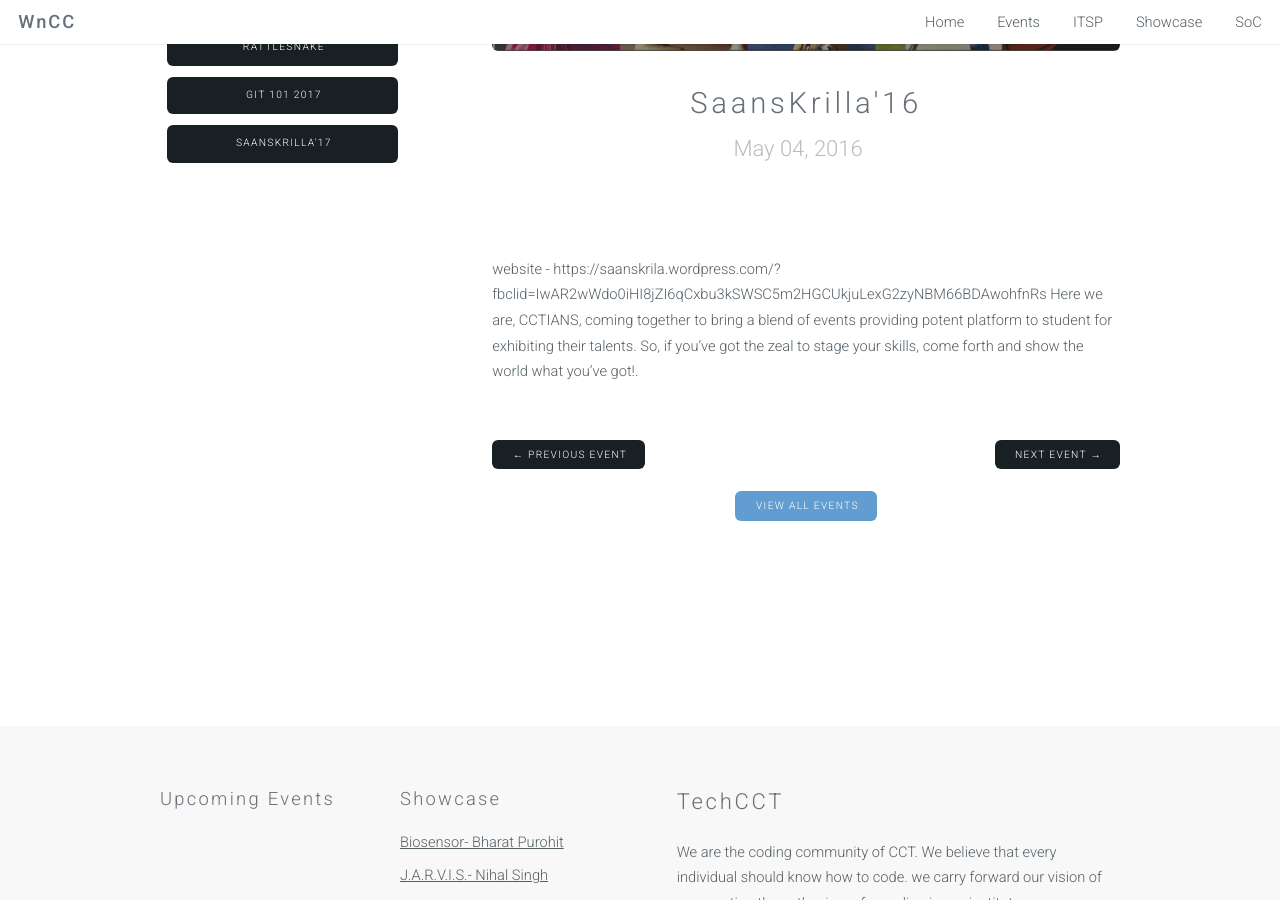
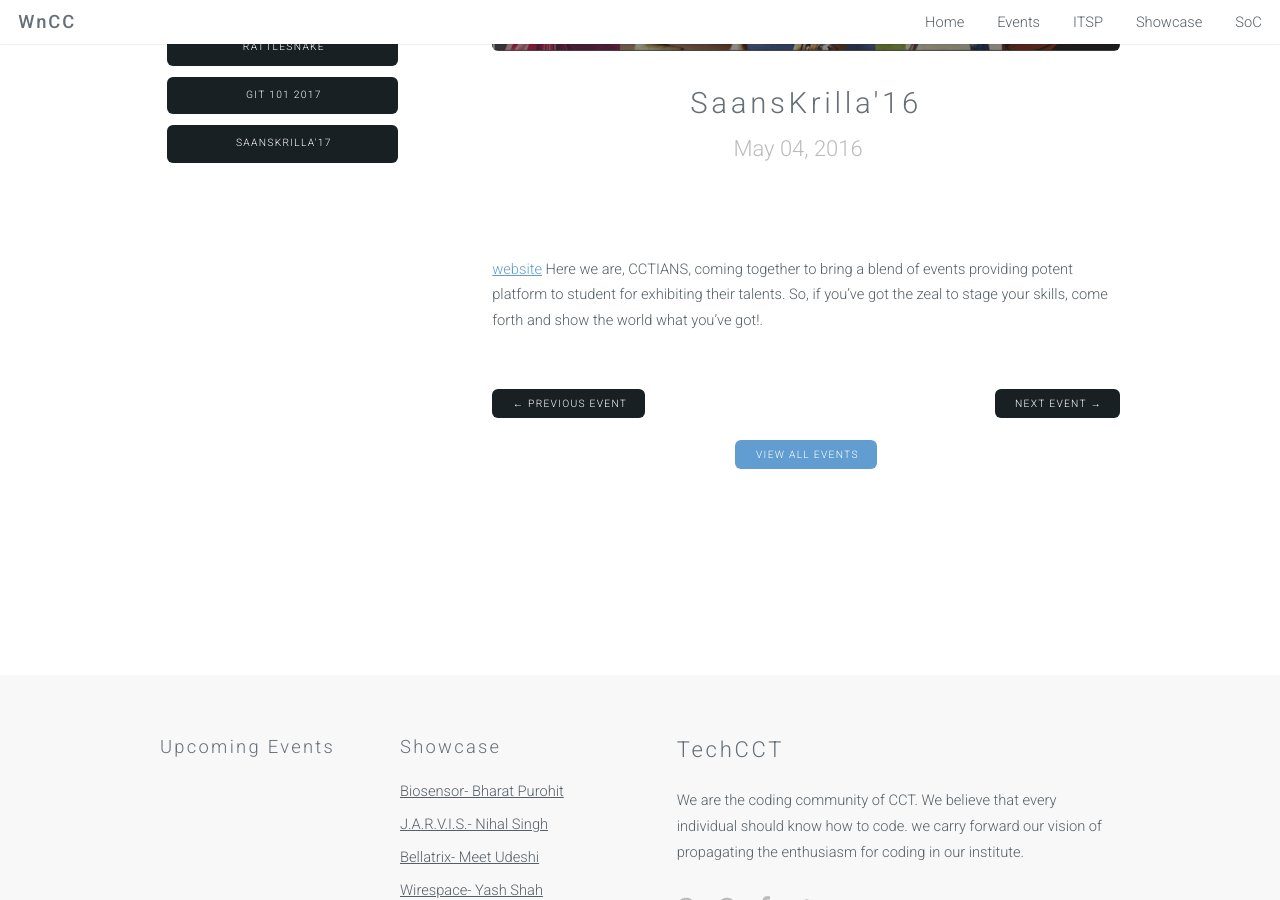
Before and after one commit to TechCCT/TechCCT.github.io, a Jekyll site: the page built from _events/SaansKrilla'16.markdown, in a window 1280 px wide and 900 px high, scrolled down 457 px. Built offline with Jekyll 4.4.1, drawn with Linux system fonts in a browser that asks for light colours; nearby versions of some CDN libraries.

Commit message:
Update SaansKrilla'16.markdown

```diff
--- a/_events/SaansKrilla'16.markdown
+++ b/_events/SaansKrilla'16.markdown
@@ -7,4 +7,4 @@
 weight: 10
 
 ---
-website - https://saanskrila.wordpress.com/?fbclid=IwAR2wWdo0iHI8jZI6qCxbu3kSWSC5m2HGCUkjuLexG2zyNBM66BDAwohfnRs Here we are, CCTIANS, coming together to bring a blend of events providing potent platform to student for exhibiting their talents. So, if you've got the zeal to stage your skills, come forth and show the world what you've got!.
+[website](https://saanskrila.wordpress.com/?fbclid=IwAR2wWdo0iHI8jZI6qCxbu3kSWSC5m2HGCUkjuLexG2zyNBM66BDAwohfnRs) Here we are, CCTIANS, coming together to bring a blend of events providing potent platform to student for exhibiting their talents. So, if you've got the zeal to stage your skills, come forth and show the world what you've got!.
```
